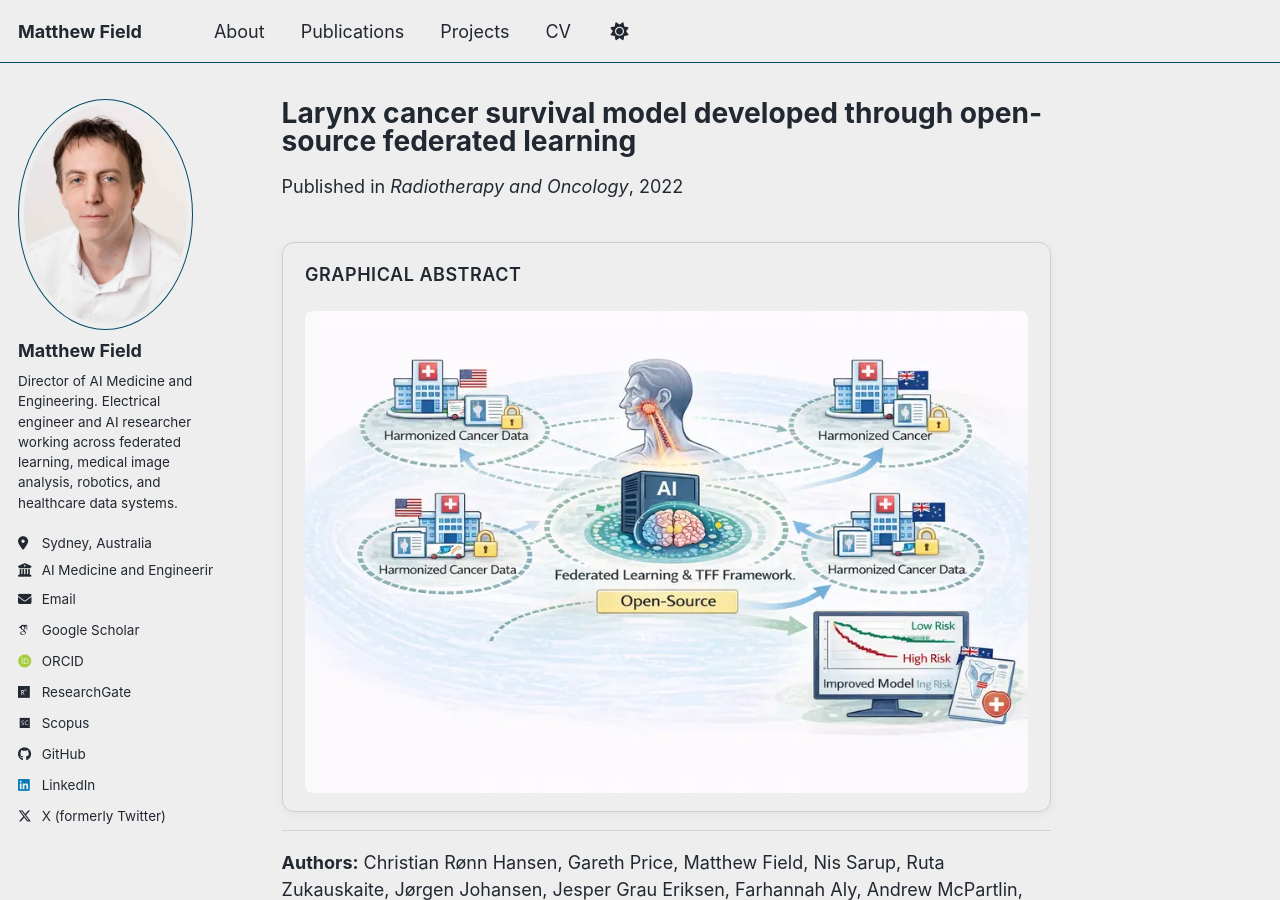
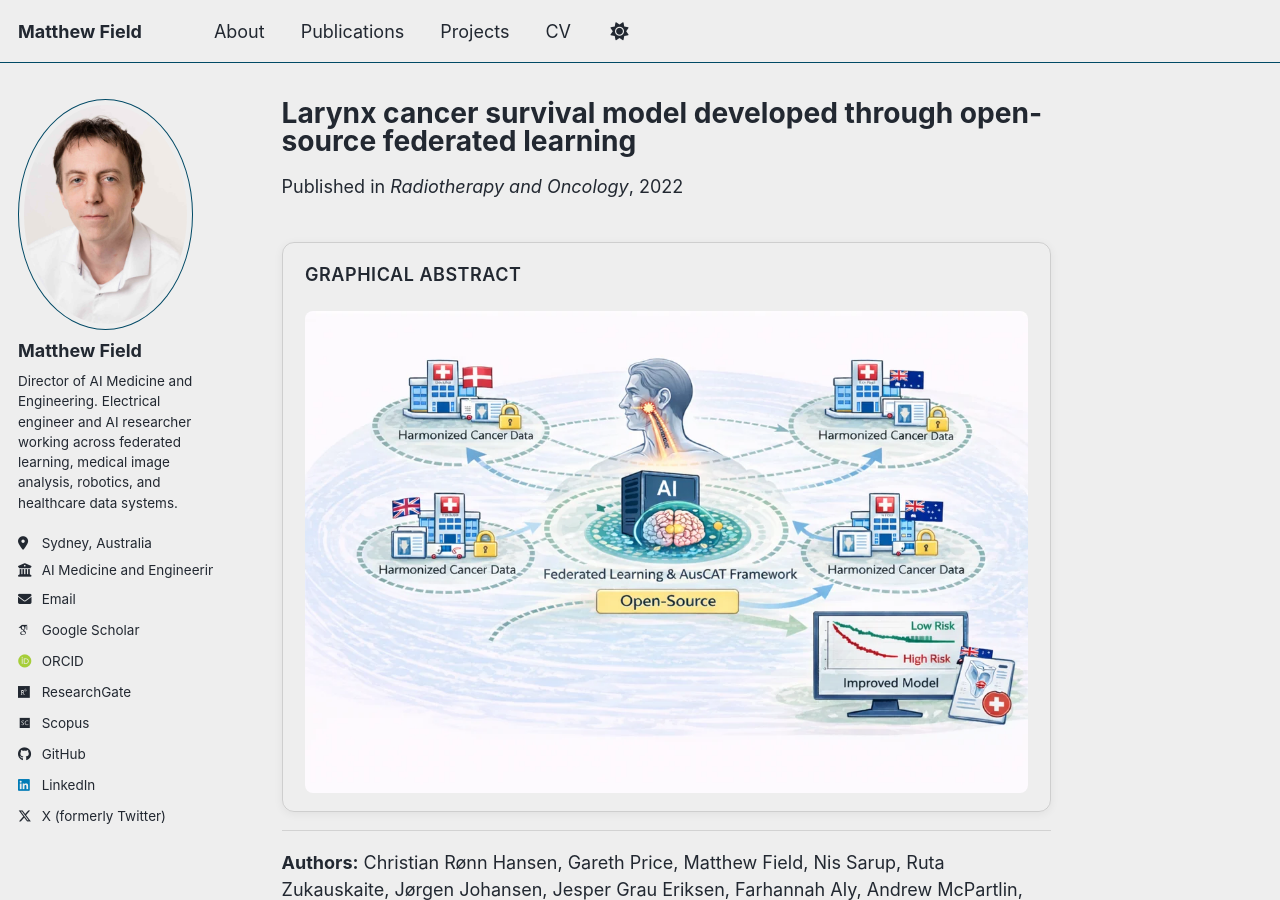
Before and after one commit to mffield/mffield.github.io, a Jekyll site: the page built from _publications/2022-01-01-larynx-cancer-survival-model-developed-through-open-source-federated-learning.md, in a window 1280 px wide and 900 px high. Built offline with Jekyll 4.4.1, drawn with Linux system fonts in a browser that asks for light colours; some web fonts are replaced; a script bundle is joined from its source files by our own code; library files that are not in the unit come from our copies.

Commit message:
update image

```diff
--- a/_publications/2022-01-01-larynx-cancer-survival-model-developed-through-open-source-federated-learning.md
+++ b/_publications/2022-01-01-larynx-cancer-survival-model-developed-through-open-source-federated-learning.md
@@ -9,7 +9,7 @@ venue: 'Radiotherapy and Oncology'
 paperurl: 'https://doi.org/10.1016/j.radonc.2022.09.023'
 bibtexurl: '/files/bib/larynx-cancer-survival-model-developed-through-open-source-federated-learning.bib'
 citation: 'Christian Rønn Hansen, Gareth Price, Matthew Field, Nis Sarup, Ruta Zukauskaite, Jørgen Johansen, Jesper Grau Eriksen, Farhannah Aly, Andrew McPartlin, Lois Holloway, David Thwaites, Carsten Brink (2022). &quot;Larynx cancer survival model developed through open-source federated learning.&quot; <i>Radiotherapy and Oncology</i>. 176, 179-186.'
-graphical_abstract: /images/publications/larynx_federated_learning_graphical_abstract_960.webp
+graphical_abstract: /images/publications/auscat_graphical_abstract_final_1280.webp
 graphical_abstract_alt: "Overview of a federated learning approach used for collaborative development of a larynx cancer survival prediction model using harmonized data from international hospitals while preserving privacy."
 ---
 
```
Also changed, not shown: images/publications/auscat_graphical_abstract_final_1280.webp (added), images/publications/nsclc_graphical_abstract_teaser.webp (deleted).
